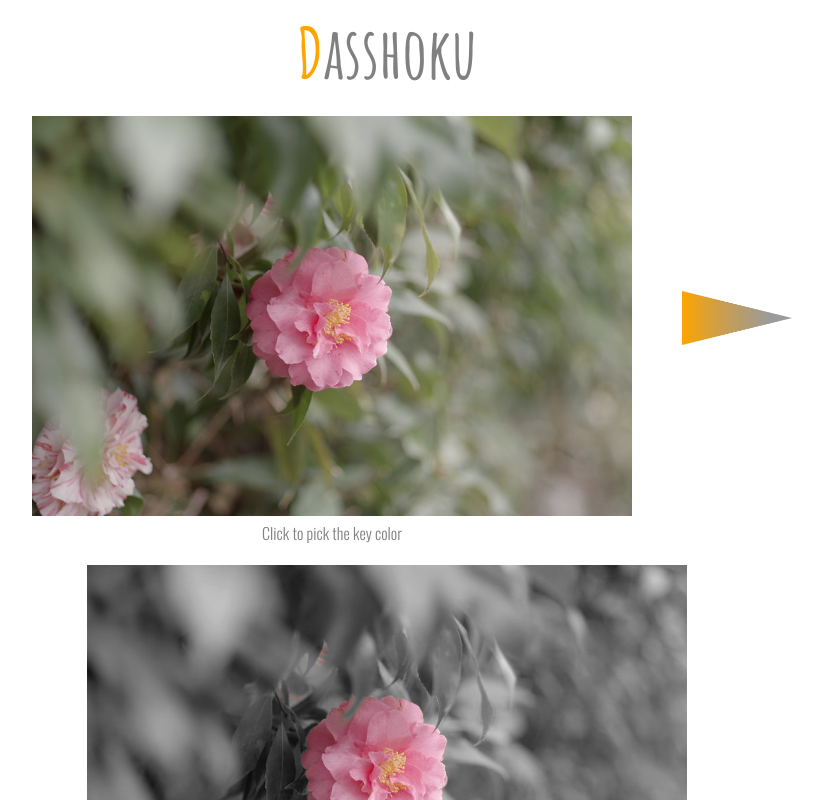
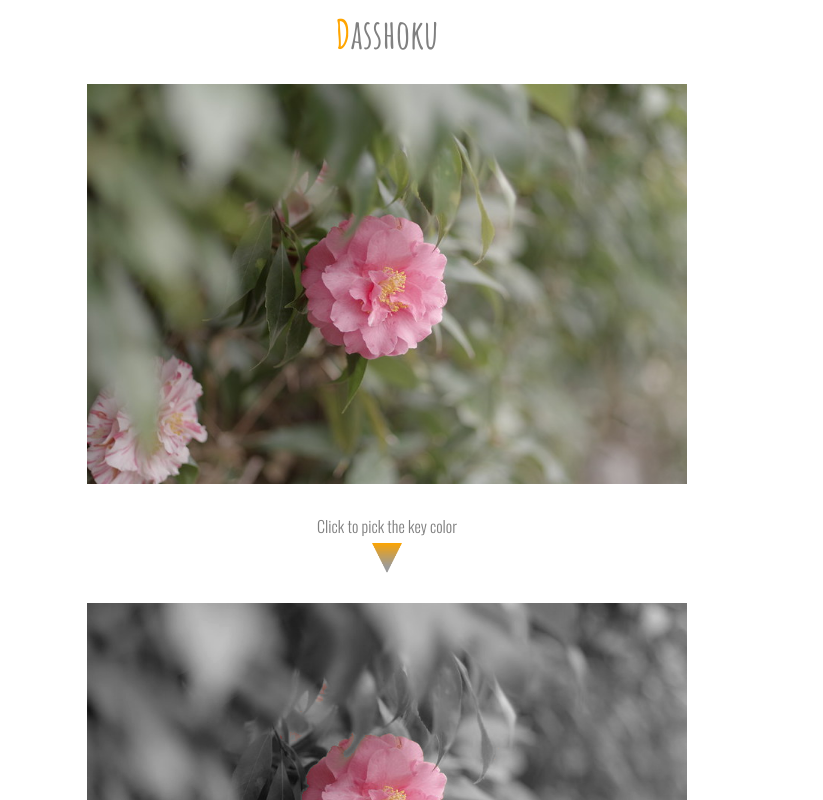
Before and after one commit to VienosNotes/Dasshoku, a Vue app: page / in a window 1280 px wide. Shown: the top 800 px of the page, without its empty margins (253-1076 px from the left). Built offline with nearby package versions, Linux system fonts and the light colour scheme.

Commit message:
スマホ向けUI完成

```diff
--- a/src/App.vue
+++ b/src/App.vue
@@ -3,7 +3,7 @@
     <h1><span id="logo-highlight">D</span>asshoku</h1>
     <Main />
     <div id="caption">このアプリはブラウザ上のみで動作するため、画像がサーバにアップロードされたりはしません。保存する場合は右クリックからどうぞ。</div>
-    <footer id="copyright">Created by <a href="https://twitter.com/VienosNotes">@VienosNotes</a>, <a href="https://github.com/VienosNotes/Dasshoku">Github</a> </footer>
+    <footer id="copyright">Dasshoku v0.1, Created by <a href="https://twitter.com/VienosNotes">@VienosNotes</a>, <a href="https://github.com/VienosNotes/Dasshoku">Github</a> </footer>
   </div>
 </template>
 
@@ -33,6 +33,12 @@ h1
   font-size 70px
   margin 0
 
+  @media screen and (max-width: 1500px)
+    font-family 'Amatic SC', cursive
+    font-size 40px
+    margin 0
+
+
 #logo-highlight
   color Orange
 
@@ -41,10 +47,16 @@ h1
   font-size small
   color darkgray
 
+  @media screen and (max-width: 1500px)
+    font-size x-small
+
+
 #copyright a
   color gray
 
 #caption
   color darkgray
   font-size small
+  @media screen and (max-width: 1500px)
+      font-size x-small
 </style>
--- a/src/components/Main.vue
+++ b/src/components/Main.vue
@@ -1,14 +1,15 @@
+<!--suppress JSUnresolvedVariable -->
 <template>
   <div class="main-frame">
     <div id="images-container">
       <div id="orig-image-container" class="image-container">
         <canvas id="orig-image-canvas" width="600" height="400"
                 @click="chooseColor"></canvas>
-        <div>Click to pick the key color</div>
+        <div id="click-caption">Click to pick the key color</div>
       </div>
-      <div  id="triangle">
+      <div id="triangle">
         <!--suppress CheckImageSize -->
-        <img src="../assets/gradient_triangle.png" width="110" alt="gradient triangle">
+        <img src="../assets/gradient_triangle.png" width="110" alt="gradient triangle" id="triangle-img">
       </div>
       <div id="dasshoku-image-container" class="image-container">
         <canvas id="dasshoku-image-canvas" width="600" height="400"></canvas>
@@ -50,7 +51,8 @@ import Filters from '../filters.js';
 import VueSlider from 'vue-slider-component';
 
 
-const sp_threshold = 800; // maximum smartphone screen width
+const sp_threshold = 1500; // maximum smartphone screen width
+const aspect_ratio = 3/4;
 
 export default {
   name: 'Main',
@@ -83,8 +85,11 @@ export default {
     this.s_weight = 2.6;
     this.v_weight = 5.5;
 
-    if (screen.width <= sp_threshold) {
-      this.applySpStyle();
+    // noinspection ES6ModulesDependencies
+    let vpWidth = window.visualViewport.width;
+    console.log(window.visualViewport);
+    if (vpWidth <= sp_threshold) {
+      this.applySpStyle(vpWidth);
     }
 
     let ctx = this.origCtx;
@@ -162,8 +167,14 @@ export default {
       this.selectedColor = `#${Filters.rgbToHex(pointPixel)}`;
       this.execWithKey();
     },
-    applySpStyle() {
-
+    applySpStyle(vpWidth) {
+      let canvasWidth = Math.min(vpWidth - 100, 600);
+      console.log(vpWidth);
+      console.log(canvasWidth);
+      this.origCanvas.width = canvasWidth;
+      this.origCanvas.height = Math.floor(canvasWidth * aspect_ratio);
+      this.dasshokuCanvas.width = canvasWidth;
+      this.dasshokuCanvas.height = Math.floor(canvasWidth * aspect_ratio);
     }
   },
   computed: {
@@ -206,17 +217,50 @@ export default {
 $themeColor = #ffa500
 @import '../assets/slider.css'
 
-#images-container
-  display flex
-  justify-content center
-  align-items top
-  position relative
-  flex-wrap wrap
+$threshold = 1500
+
+
 
 .image-container
-  padding-left 50px
-  padding-right 50px
-  padding-top 20px
+
+  @media screen and (min-width: $threshold+1 px)
+    padding-left 50px
+    padding-right 50px
+    padding-top 20px
+
+  @media screen and (max-width: $threshold px)
+    padding-left 50px
+    padding-right 50px
+    padding-top 0
+
+#images-container
+
+  @media screen and (min-width: $threshold+1 px)
+    display flex
+    justify-content center
+    align-items top
+    position relative
+    flex-wrap wrap
+
+  @media screen and (max-width: $thoreshold px)
+    display flex
+    flex-direction row
+    justify-content center
+    align-items top
+    position relative
+    flex-wrap wrap
+    flex-direction column
+
+#click-caption
+  @media screen and (max-width: $threshold px)
+    margin-top 0
+    margin-bottom 5px
+
+#triangle-img
+  @media screen and (max-width: $threshold px)
+    transform rotate(90deg)
+    height 30px
+    width 30px
 
 #orig-image-selector
   margin 10px
--- a/src/filters.js
+++ b/src/filters.js
@@ -49,7 +49,7 @@ export default {
   },
   /**
    * Decolorize a pixel([r, g, b, a]) in buffer using head index.
-   * @param {Uint16Array} buffer Processed ImageData buffer.
+   * @param {Uint8ClampedArray} buffer Processed ImageData buffer.
    * @param {number} idx Head (R-channel) index of processing pixel.
    */
   decolorizePixel(buffer, idx) {
@@ -61,7 +61,7 @@ export default {
   },
   /**
    * Convert RGBA color to hex string; ex. "#FFA500".
-   * @param {number[]} pixel
+   * @param {number[] | Uint8ClampedArray} pixel
    * @returns {string}
    */
   rgbToHex(pixel) {
```
